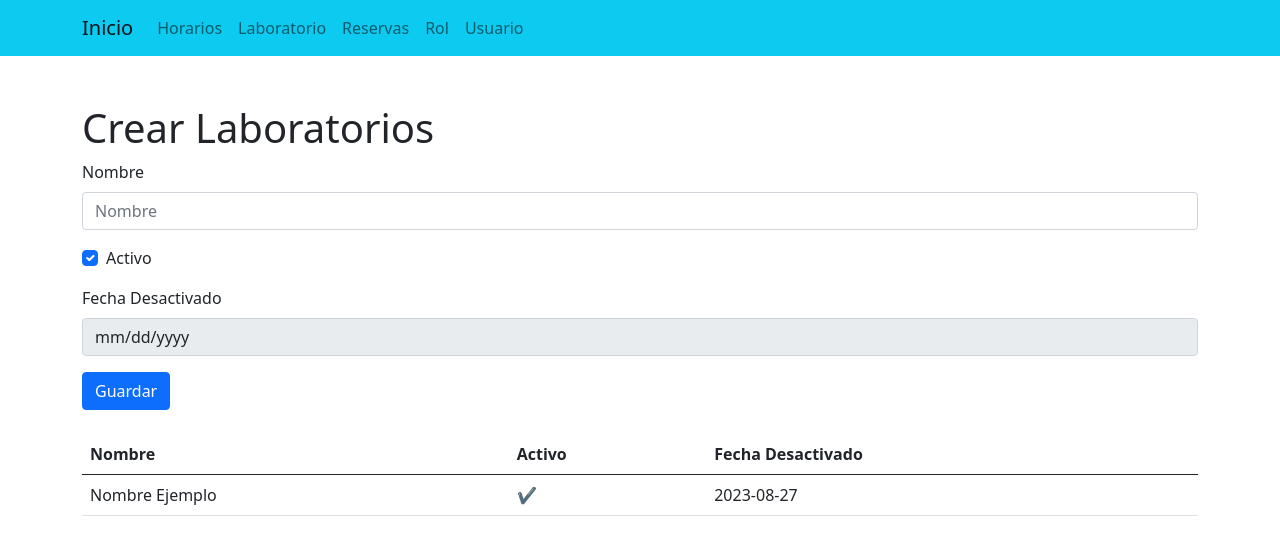
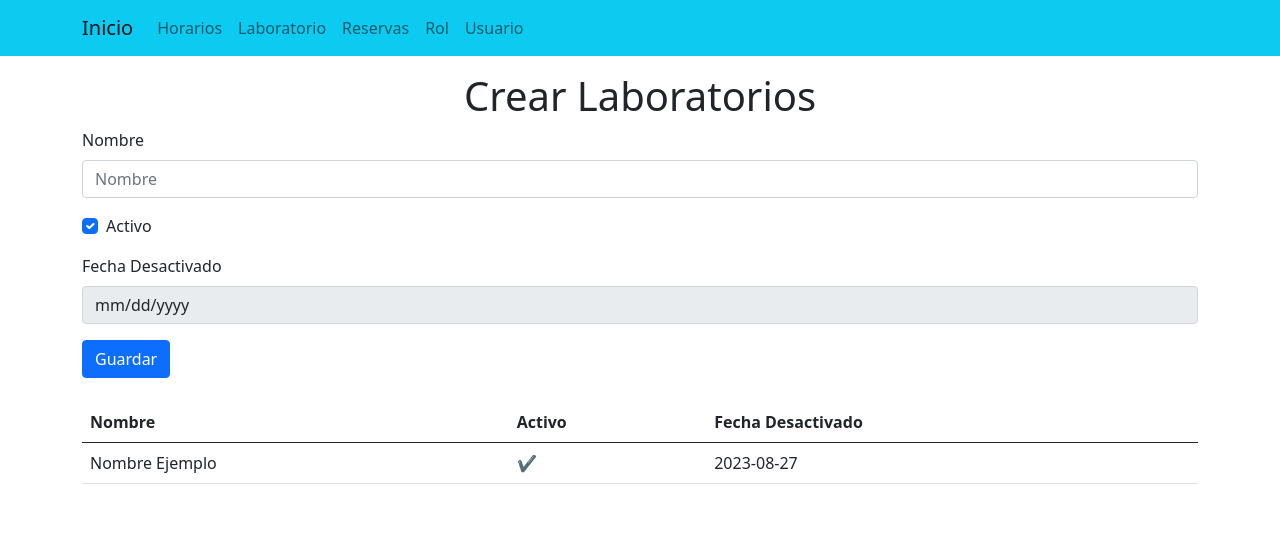
Before and after one commit to mariel2494/Proyecto-DAW1-React, a React (Vite) app in the folder Proyecto-React/: page /laboratorio in a window 1280 px wide. Shown: the top 544 px of the page. Built offline with nearby package versions, Linux system fonts and the light colour scheme.

Commit message:
se arreglo la tabla en  lab

```diff
--- a/Proyecto-React/src/componentes/Laboratorio.jsx
+++ b/Proyecto-React/src/componentes/Laboratorio.jsx
@@ -3,23 +3,23 @@
 export const Laboratorio = () => {
   return (
     <>
-      <div className="container mt-5">
+      <div className="container">
         <form>
-      <h1>Crear Laboratorios</h1>
+          <h1 className="text-center">Crear Laboratorios</h1>
 
-      <div className="mb-3">
-        <label  className="form-label">Nombre</label>
-        <input type="text" className="form-control" id="nombre" name="nombre" placeholder="Nombre"/>
+          <div className="form-group mb-3">
+            <label className="form-label">Nombre</label>
+            <input type="text" className="form-control" id="nombre" name="nombre" placeholder="Nombre" />
           </div>
 
           <div className="mb-3 form-check">
-        <input type="checkbox" className="form-check-input" id="activo" checked/>
+            <input type="checkbox" className="form-check-input" id="activo" checked />
             <label className="form-check-label" >Activo</label>
           </div>
 
           <div className="mb-3">
             <label className="form-label">Fecha Desactivado</label>
-        <input type="date" className="form-control" id="fecha" name="fecha" disabled/>
+            <input type="date" className="form-control" id="fecha" name="fecha" disabled />
           </div>
 
           <button type="submit" className="btn btn-primary">Guardar</button>
@@ -28,14 +28,14 @@ export const Laboratorio = () => {
         <table className="table mt-4">
           <thead>
             <tr>
-          <th>Nombre</th>
-          <th>Activo</th>
-          <th>Fecha Desactivado</th>
+              <th scope="col">Nombre</th>
+              <th scope="col">Activo</th>
+              <th scope="col">Fecha Desactivado</th>
             </tr>
           </thead>
           <tbody>
             <tr>
-          <td>Nombre Ejemplo</td>
+              <td scope="row">Nombre Ejemplo</td>
               <td>✔️</td>
               <td>2023-08-27</td>
             </tr>
```
Lines whose indentation alone changed are shown as unchanged.
